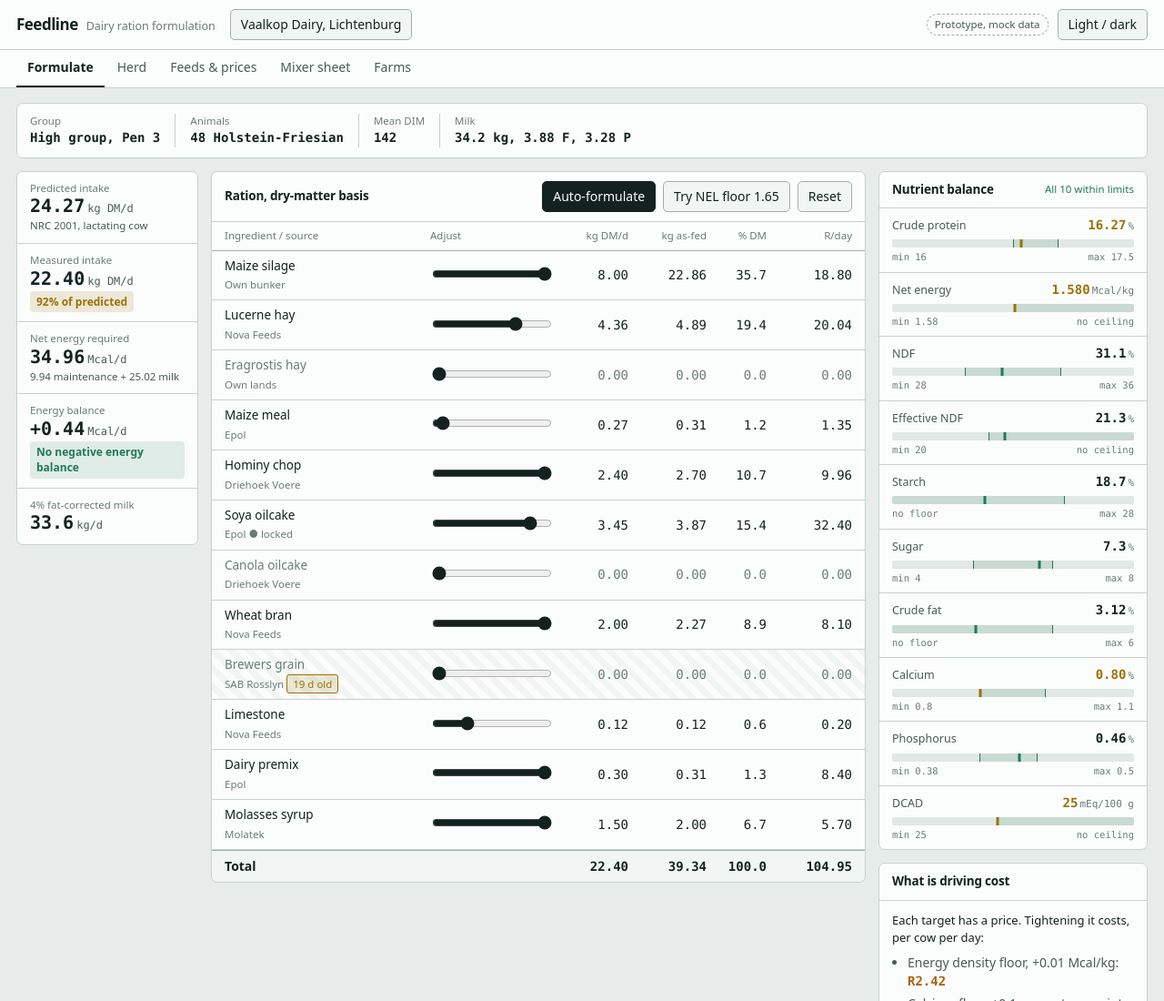
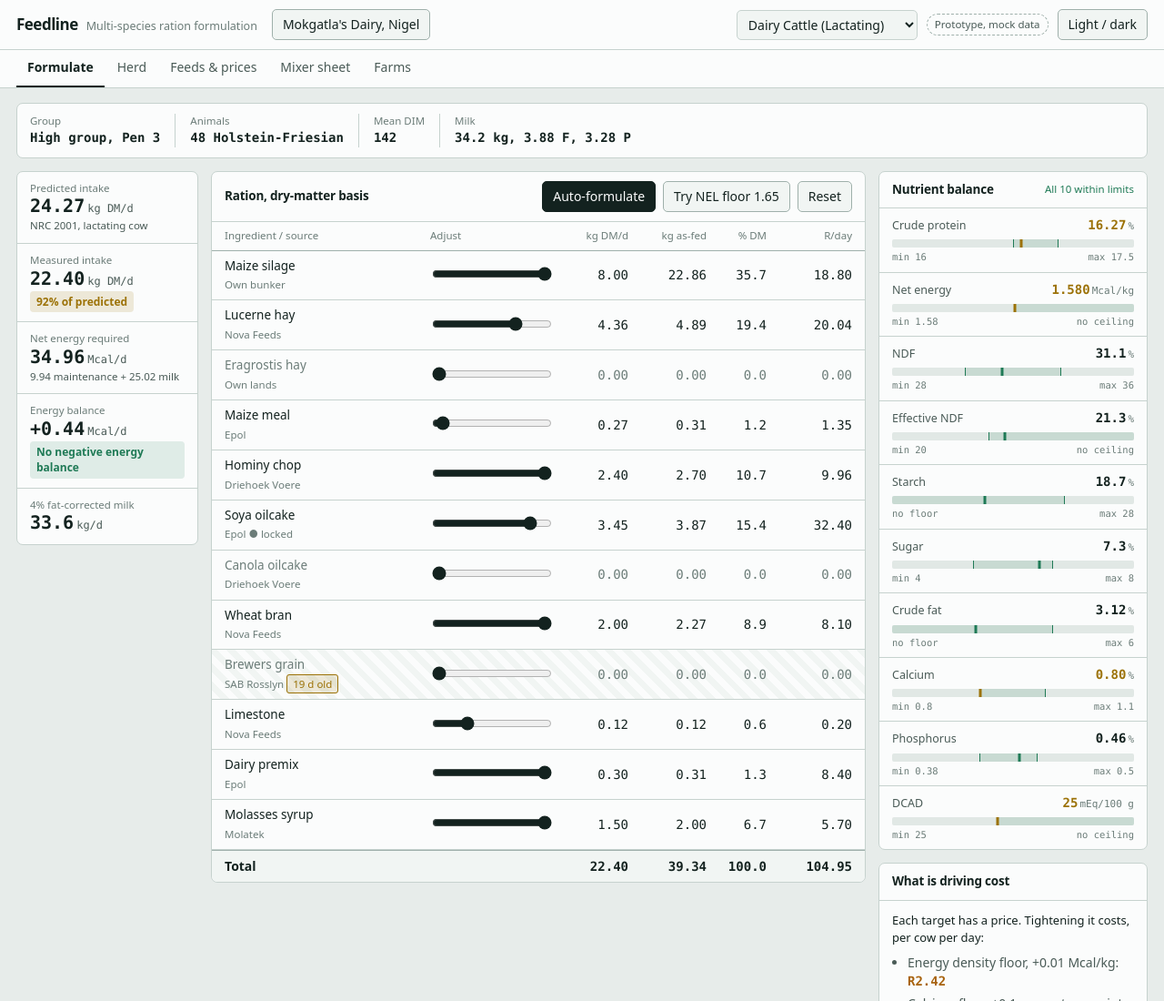
Before and after one commit to TheSentinelCode/feedline, a website: page public/index.html in a window 1280 px wide. Shown: the top 1100 px of the page at 91% size. Drawn offline with Linux system fonts and the light colour scheme.

Commit message:
Update header for multi-species formulation

```diff
--- a/public/index.html
+++ b/public/index.html
@@ -13,9 +13,14 @@
 
 <header class="topbar">
   <div class="topbar-in">
-    <div class="brand"><b>Feedline</b><span>Dairy ration formulation</span></div>
-    <button class="btn" type="button">Vaalkop Dairy, Lichtenburg</button>
+    <div class="brand"><b>Feedline</b><span>Multi-species ration formulation</span></div>
+    <button class="btn" type="button">Mokgatla's Dairy, Nigel</button>
     <div class="topbar-right">
+      <select id="species-select" aria-label="Select livestock species">
+        <option value="dairy_lactating">Dairy Cattle (Lactating)</option>
+        <option value="broiler_grower">Broiler Chicken (Grower)</option>
+        <option value="pig_finisher">Pig (Finisher)</option>
+      </select>
       <span class="pill proto">Prototype, mock data</span>
       <button class="btn" id="themebtn" type="button" aria-label="Switch light and dark">Light / dark</button>
     </div>
```
